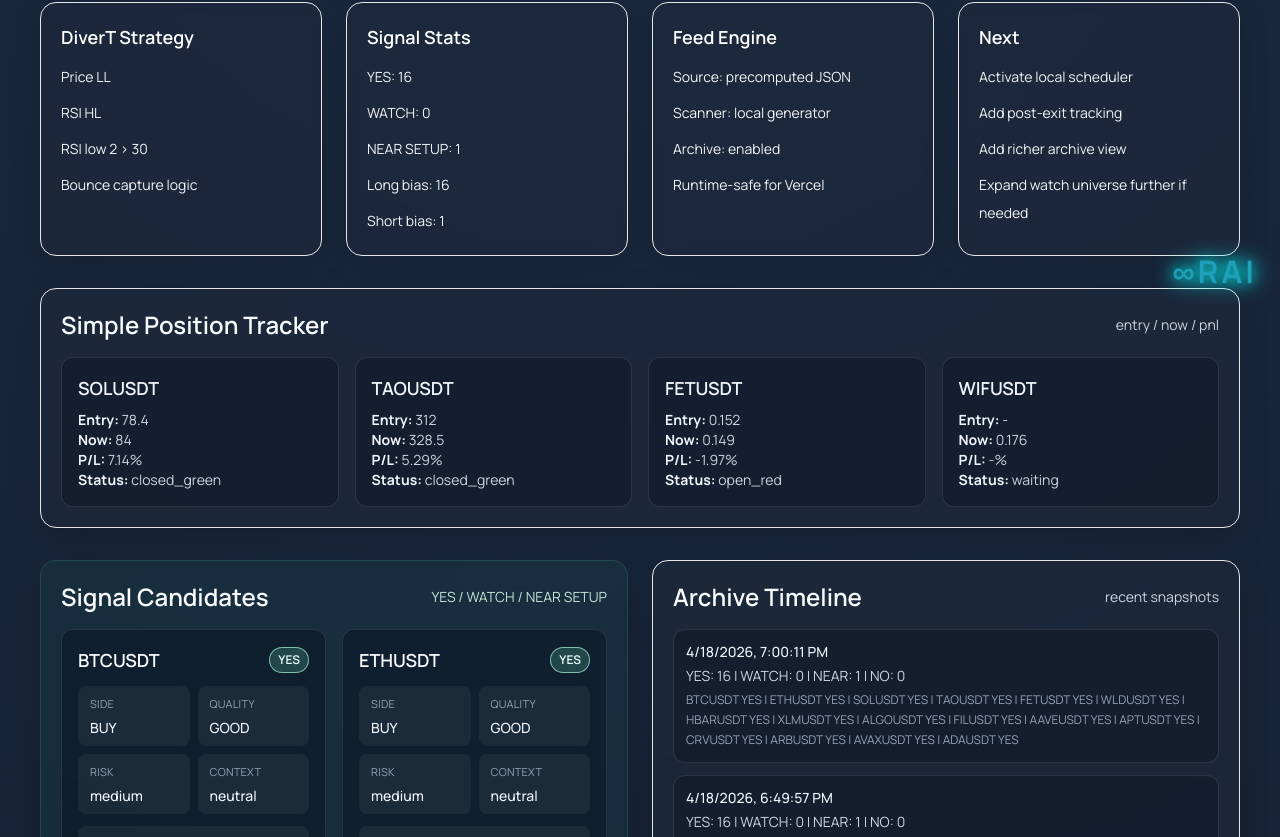
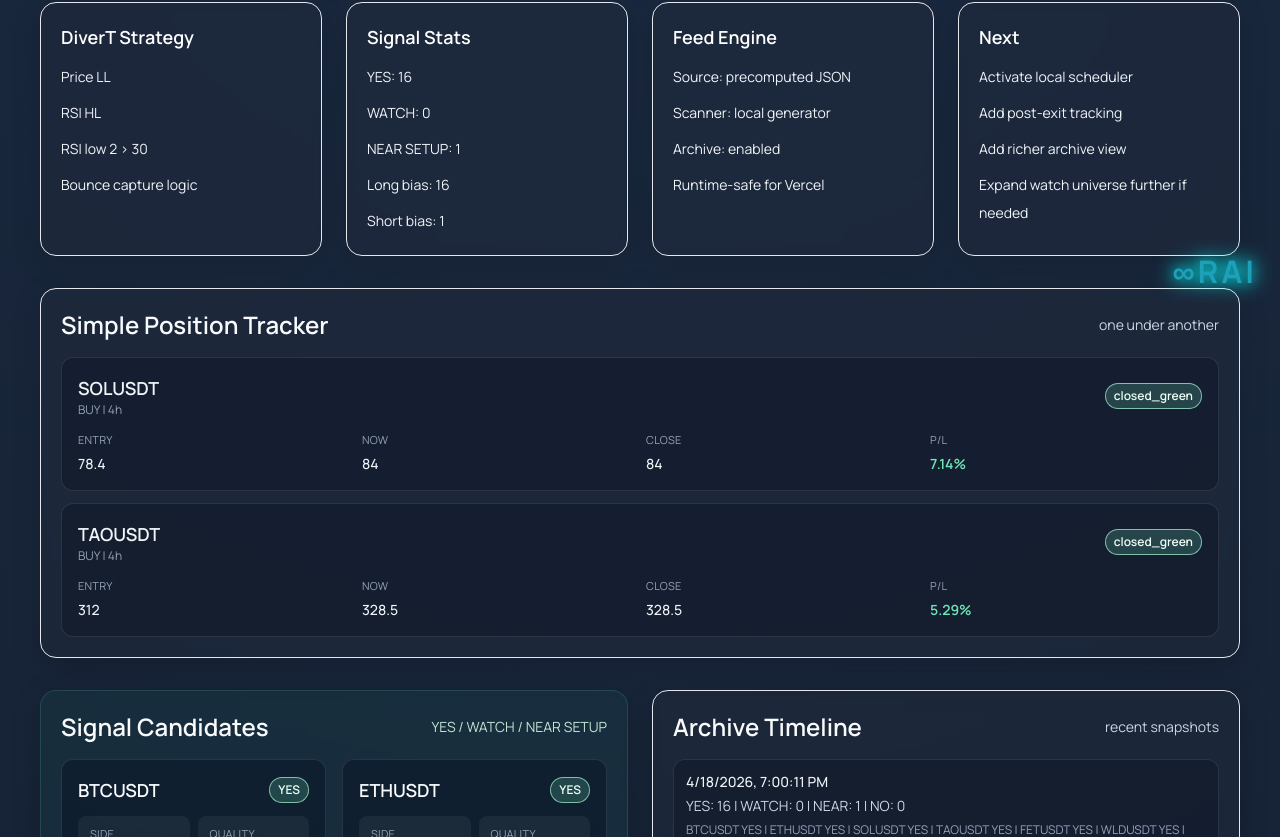
Before and after one commit to RazVany1/raiai.systems, a Next.js app: page /crypto in a window 1280 px wide. Shown: the part 486-1323 px from the top of the page. Built offline with nearby package versions, Linux system fonts and the light colour scheme.

Commit message:
Make DiverT position tracker vertical and clearer

```diff
--- a/app/crypto/page.tsx
+++ b/app/crypto/page.tsx
@@ -64,8 +64,11 @@ type TradeLogRow = {
 
 type PositionTrackerRow = {
   symbol: string;
+  side?: string;
+  timeframe?: string;
   entryPrice: number | null;
   currentPrice: number | null;
+  exitPrice?: number | null;
   pnlPct: number | null;
   status: string;
 };
@@ -84,6 +87,21 @@ function contextText(patternContext?: string) {
 }
 
 const shellClass = "rounded-2xl border border-slate-100/12 bg-slate-800/70 p-5 shadow-[0_8px_30px_rgba(0,0,0,0.16)] backdrop-blur-sm";
+
+function statusBadgeClasses(status: string) {
+  if (status === "closed_green") return "border-emerald-200/70 bg-emerald-300/20 text-emerald-50";
+  if (status === "closed_red") return "border-rose-200/70 bg-rose-300/20 text-rose-50";
+  if (status === "open_green") return "border-lime-200/70 bg-lime-300/20 text-lime-50";
+  if (status === "open_red") return "border-amber-200/70 bg-amber-300/20 text-amber-50";
+  return "border-slate-200/25 bg-slate-100/10 text-slate-100";
+}
+
+function pnlTextClass(pnlPct: number | null) {
+  if (pnlPct == null) return "text-slate-100";
+  if (pnlPct > 0) return "text-emerald-300";
+  if (pnlPct < 0) return "text-rose-300";
+  return "text-slate-100";
+}
 
 export default function CryptoDashboardPage() {
   const [rows, setRows] = useState<SignalRow[]>([]);
@@ -134,6 +152,40 @@ export default function CryptoDashboardPage() {
   const noSignalRows = rows.filter((row) => row.signal === "NO");
   const recentHistory = history.slice(-8).reverse();
   const strongestPositive = rows.filter((row) => row.patternContext === "positive").map((row) => row.symbol).slice(0, 4);
+
+  const trackedPositions = useMemo(() => {
+    const priceMap = new Map(rows.map((row) => [row.symbol, row]));
+
+    return tradeLog
+      .filter((row) => row.entryPrice !== null || row.status === "closed")
+      .map((row) => {
+        const liveRow = priceMap.get(row.symbol);
+        const currentPrice = row.status === "closed"
+          ? row.exitPrice ?? row.entryPrice
+          : liveRow?.invalidation ?? row.entryPrice;
+
+        const pnlPct = row.resultPct ?? (
+          row.entryPrice != null && currentPrice != null
+            ? Number((((currentPrice - row.entryPrice) / row.entryPrice) * 100).toFixed(2))
+            : null
+        );
+
+        const normalizedStatus = row.status === "closed"
+          ? ((pnlPct ?? 0) >= 0 ? "closed_green" : "closed_red")
+          : ((pnlPct ?? 0) >= 0 ? "open_green" : "open_red");
+
+        return {
+          symbol: row.symbol,
+          side: row.side,
+          timeframe: row.timeframe,
+          entryPrice: row.entryPrice,
+          currentPrice,
+          exitPrice: row.exitPrice,
+          pnlPct,
+          status: normalizedStatus,
+        };
+      });
+  }, [tradeLog, rows]);
 
   return (
     <main className="min-h-screen bg-[radial-gradient(circle_at_top,_rgba(96,165,250,0.14),_transparent_35%),linear-gradient(180deg,_#101826_0%,_#1a2433_100%)] px-6 py-10 md:px-10">
@@ -220,18 +272,44 @@ export default function CryptoDashboardPage() {
         <section className={`${shellClass} mt-8`}>
           <div className="mb-4 flex items-center justify-between">
             <h2 className="text-2xl font-semibold text-slate-50">Simple Position Tracker</h2>
-            <span className="text-sm text-slate-300">entry / now / pnl</span>
+            <span className="text-sm text-slate-300">one under another</span>
           </div>
-          <div className="grid gap-4 md:grid-cols-2 xl:grid-cols-4">
-            {positionTracker.map((row) => (
-              <div key={row.symbol} className="rounded-xl border border-white/10 bg-slate-950/25 p-4 text-sm text-slate-300">
-                <p className="text-lg font-semibold text-slate-100">{row.symbol}</p>
-                <p className="mt-2"><strong className="text-slate-100">Entry:</strong> {row.entryPrice ?? "-"}</p>
-                <p><strong className="text-slate-100">Now:</strong> {row.currentPrice ?? "-"}</p>
-                <p><strong className="text-slate-100">P/L:</strong> {row.pnlPct ?? "-"}%</p>
-                <p><strong className="text-slate-100">Status:</strong> {row.status}</p>
-              </div>
-            ))}
+          <div className="space-y-3">
+            {trackedPositions.length === 0 ? (
+              <p className="text-sm text-slate-300">No opened or closed signaled positions yet.</p>
+            ) : (
+              trackedPositions.map((row) => (
+                <div key={`${row.symbol}-${row.status}`} className="rounded-xl border border-white/10 bg-slate-950/25 p-4 text-sm text-slate-300">
+                  <div className="flex flex-col gap-3 md:flex-row md:items-center md:justify-between">
+                    <div>
+                      <p className="text-lg font-semibold text-slate-100">{row.symbol}</p>
+                      <p className="text-xs text-slate-400">{row.side ?? "-"} | {row.timeframe ?? "-"}</p>
+                    </div>
+                    <span className={`inline-flex w-fit rounded-full border px-2 py-1 text-xs font-semibold ${statusBadgeClasses(row.status)}`}>
+                      {row.status}
+                    </span>
+                  </div>
+                  <div className="mt-3 grid gap-3 md:grid-cols-4">
+                    <div>
+                      <p className="text-[11px] uppercase tracking-wide text-slate-400">Entry</p>
+                      <p className="mt-1 font-medium text-slate-100">{row.entryPrice ?? "-"}</p>
+                    </div>
+                    <div>
+                      <p className="text-[11px] uppercase tracking-wide text-slate-400">Now</p>
+                      <p className="mt-1 font-medium text-slate-100">{row.currentPrice ?? "-"}</p>
+                    </div>
+                    <div>
+                      <p className="text-[11px] uppercase tracking-wide text-slate-400">Close</p>
+                      <p className="mt-1 font-medium text-slate-100">{row.exitPrice ?? "-"}</p>
+                    </div>
+                    <div>
+                      <p className="text-[11px] uppercase tracking-wide text-slate-400">P/L</p>
+                      <p className={`mt-1 font-semibold ${pnlTextClass(row.pnlPct)}`}>{row.pnlPct ?? "-"}%</p>
+                    </div>
+                  </div>
+                </div>
+              ))
+            )}
           </div>
         </section>
 
```
